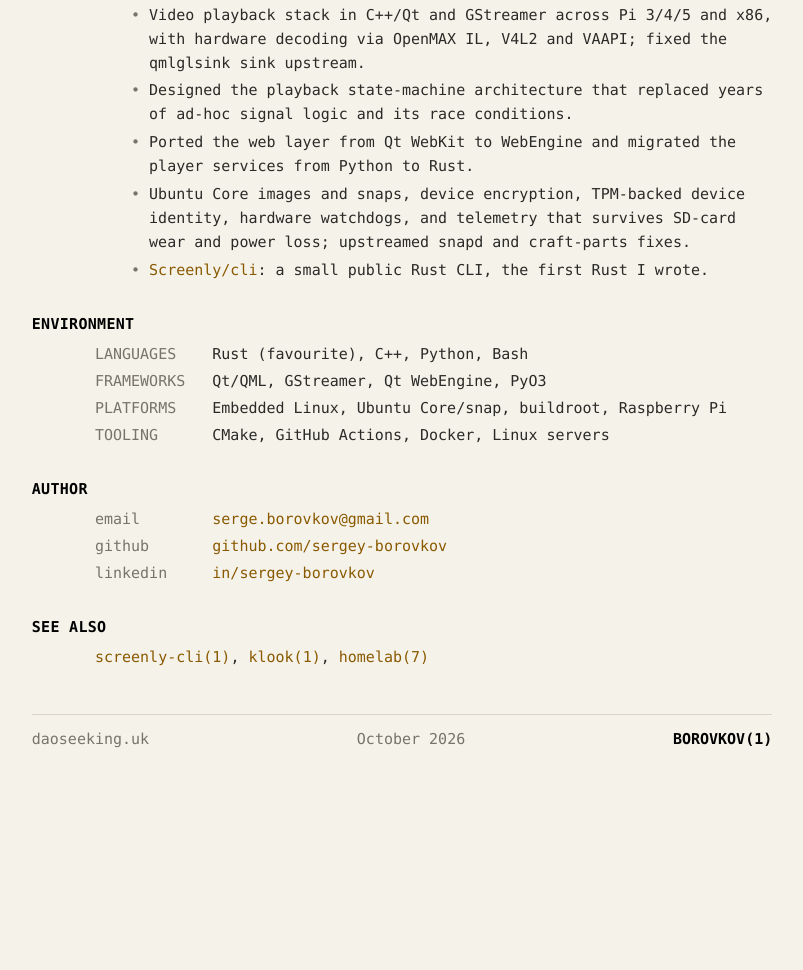
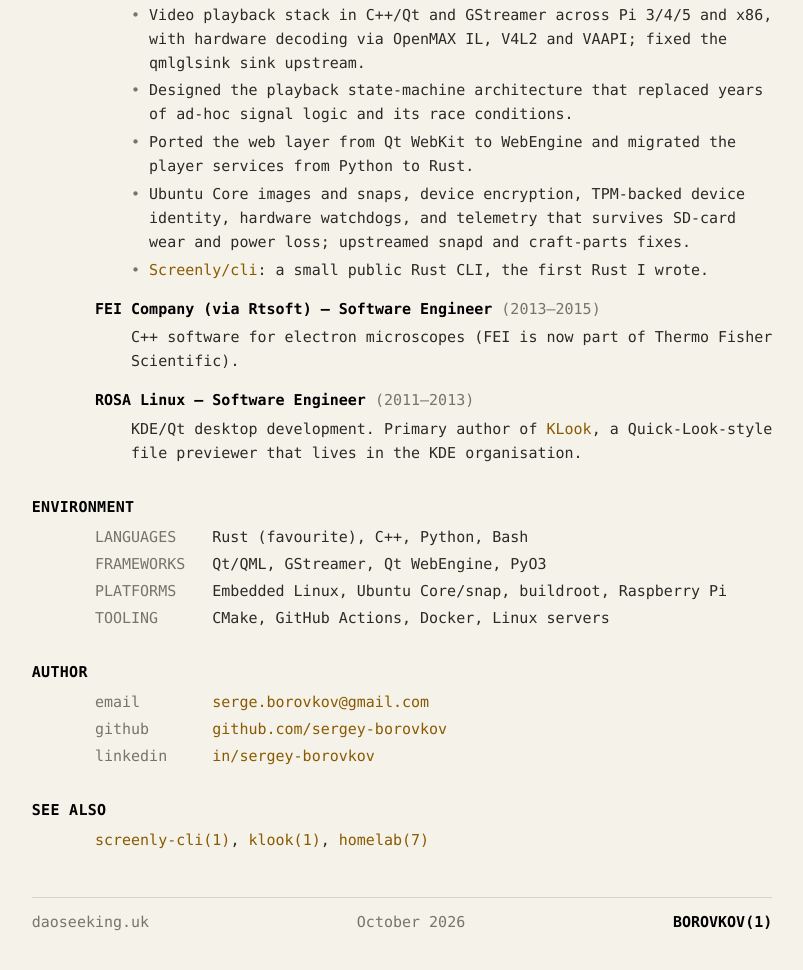
Before and after one commit to sergey-borovkov/homelab, a plain HTML site: page site/portfolio/index.html in a window 1280 px wide. Shown: the part 858-1828 px from the top of the page, without its empty margins (238-1041 px from the left). Before the commit the page ends 1673 px from the top, so only its background shows below. Drawn offline with Linux system fonts and the light colour scheme.

Commit message:
site: earlier jobs (FEI, ROSA Linux) back on the CV and in the terminal

```diff
--- a/site/portfolio/index.html
+++ b/site/portfolio/index.html
@@ -103,6 +103,10 @@
 <li>Ubuntu Core images and snaps, device encryption, TPM-backed device identity, hardware watchdogs, and telemetry that survives SD-card wear and power loss; upstreamed snapd and craft-parts fixes.</li>
 <li><a href="https://github.com/Screenly/cli">Screenly/cli</a>: a small public Rust CLI, the first Rust I wrote.</li>
 </ul></dd>
+<dt>FEI Company (via Rtsoft) — Software Engineer <span class="when">(2013–2015)</span></dt>
+<dd>C++ software for electron microscopes (FEI is now part of Thermo Fisher Scientific).</dd>
+<dt>ROSA Linux — Software Engineer <span class="when">(2011–2013)</span></dt>
+<dd>KDE/Qt desktop development. Primary author of <a href="https://github.com/KDE/klook">KLook</a>, a Quick-Look-style file previewer that lives in the KDE organisation.</dd>
 </dl>
 </section>
 
```
Also changed, not shown: 1 other file.
